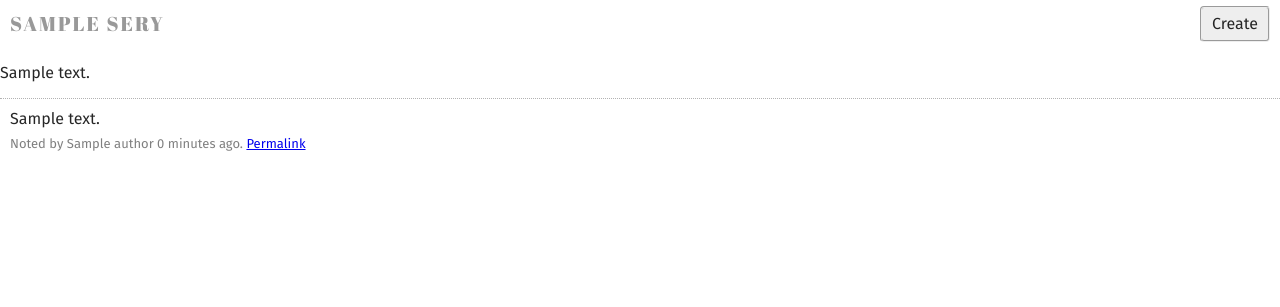
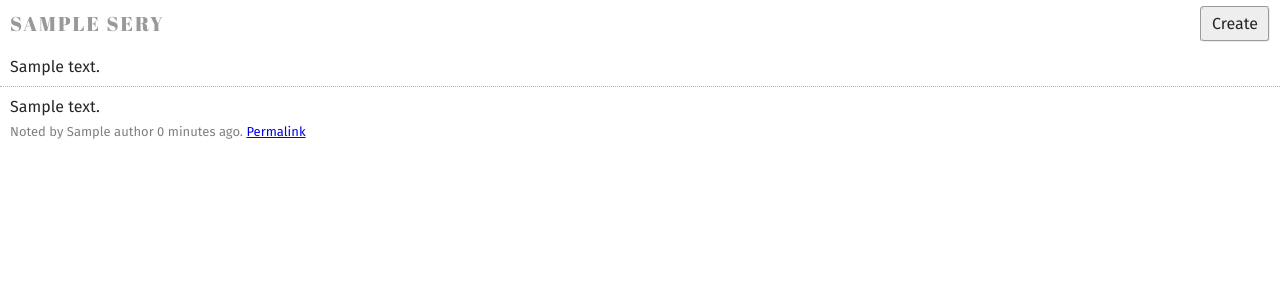
Before and after one commit to pdc/linotak, a Django app: template notes/templates/notes/note_list.html in a window 1280 px wide. Shown: the top 307 px of the page. Run offline with Django 3.2, Linux system fonts and the light colour scheme; the template is opened without the code that fills it: most values are stand-ins (such as "Sample title", 1, 10 or a date in 2020).

Commit message:
Style series description.

```diff
--- a/notes/templates/notes/note_list.css
+++ b/notes/templates/notes/note_list.css
@@ -16,6 +16,12 @@
     background-color: #EEE;
     border: 2px groove #EEE;
     border-radius: 4px;
+}
+
+.series-desc {
+    margin: 10px;
+
+    color: rgba(0, 0. 0, 0.7);
 }
 
 .note-list {
--- a/notes/templates/notes/note_list.html
+++ b/notes/templates/notes/note_list.html
@@ -19,7 +19,7 @@
         </header>
 
         {% if series.desc %}
-            <p>{{ series.desc }}</p>
+            <p class="series-desc">{{ series.desc }}</p>
         {% endif %}
         <ul class="note-list">
             {% for note in note_list %}
```
